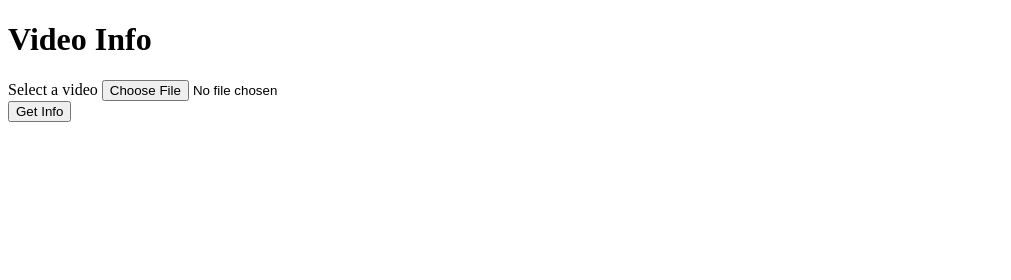
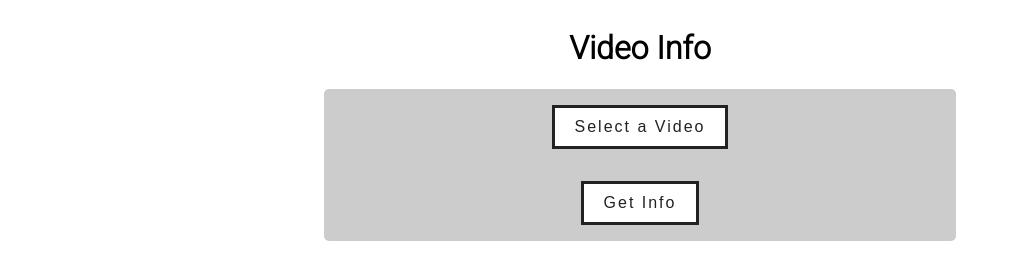
Before and after one commit to sleeplesseditor/ElectronVideoFileInfo, an Electron app: page index.html in a window 1280 px wide. Shown: the whole page, without its empty margins (0-1011 px from the left). Drawn offline with Linux system fonts and the light colour scheme; no server answers.

Commit message:
Initial styling revision

```diff
--- /dev/null
+++ b/index.css
@@ -0,0 +1,110 @@
+body {
+    font-family: 'Roboto';
+}
+
+.video-info-container,
+form,
+.video-info-form {
+    width: 100%;
+    display: flex;
+    justify-content: center;
+    align-items: center;
+    flex-direction: column;
+}
+
+form,
+.video-info-result {
+    background-color: #ccc;
+    width: 50%;
+    border-radius: 5px;
+    color: #eee;
+}
+
+.video-info-hidden {
+    display: none;
+}
+
+.video-info-result {
+    display: flex;
+    justify-content: center;
+    align-items: center;
+    margin: 1rem;
+    flex-direction: column;
+}
+
+.video-info-hidden > h3 {
+    display: none;
+}
+
+.video-info-result > h3 {
+    margin-bottom: 1rem;
+}
+
+label {
+    color: #eee;
+}
+
+.video-info-form-btn,
+.video-input-btn {
+    margin: 1rem 0.5rem;
+    font-family: sans-serif;
+    font-size: 15px;
+
+    text-decoration: none;
+    background: #fff;
+    color: #222;
+    letter-spacing: 2px;
+    border: 3px solid #222;
+    transition: all 0.5s;
+    padding: 10px 20px;
+    font-size: 16px;
+    position: relative;
+    overflow: hidden;
+    display: flex;
+    justify-content: center;
+    align-items: center;
+    cursor: pointer;
+}
+
+.video-info-form-btn:hover,
+.video-input-btn:hover {
+    background-color: #F44336;
+    color:#ffffff;
+}
+
+.video-info-form-btn:before,
+.video-input-btn:before {
+    content: '';
+    background-color: white;
+    position: absolute;
+    left: 0;
+    top: 0;
+    height: 50px;
+    width: 100%;
+    transform: translateX(-100%) rotate(45deg);
+    transition: all 0.5s;
+}
+
+.video-info-form-btn.active,
+.video-input-btn.active {
+    color: #e3e3e3;
+}
+
+.video-info-form-btn:hover::before,
+.video-input-btn:hover::before {
+    transform: translateX(100%) rotate(45deg);
+}
+
+.upload-btn-wrapper {
+    position: relative;
+    overflow: hidden;
+    display: inline-block;
+}
+
+.upload-btn-wrapper input[type=file] {
+    font-size: 100px;
+    position: absolute;
+    left: 0;
+    top: 0;
+    opacity: 0;
+}
--- a/index.html
+++ b/index.html
@@ -10,22 +10,29 @@
         <title>Electron Video Info</title>
         <meta name="description" content="">
         <meta name="viewport" content="width=device-width, initial-scale=1">
+        <link rel="stylesheet" href="./index.css">
+        <link rel="preconnect" href="https://fonts.gstatic.com">
+        <link href="https://fonts.googleapis.com/css2?family=Roboto:wght@300&display=swap" rel="stylesheet">
     </head>
     <body>
         <!--[if lt IE 7]>
             <p class="browsehappy">You are using an <strong>outdated</strong> browser. Please <a href="#">upgrade your browser</a> to improve your experience.</p>
         <![endif]-->
-        <h1>Video Info</h1>
-        <form>
-            <div>
-                <label>Select a video</label>
-                <input type="file" accept="video/*" />
+        <div class="video-info-container">
+            <h1>Video Info</h1>
+            <form>
+                <div class="video-info-form">
+                    <div class="upload-btn-wrapper">
+                        <button class="video-input-btn">Select a Video</button>
+                        <input type="file" name="myfile" />
+                    </div>
+                </div>
+                <button class="video-info-form-btn" type="submit">Get Info</button>
+            </form>
+            <div id="video-info-hidden">
+                <p id="result"></p>
             </div>
-            <button type="submit">Get Info</button>
-        </form>
-
-        <h1 id="result"></h1>
-
+        </div>
         <script>
             const electron = require('electron');
             const { ipcRenderer } = electron;
@@ -33,12 +40,14 @@
             document.querySelector('form').addEventListener('submit', (event) => {
                 event.preventDefault();
                 const { path } = document.querySelector('input').files[0];
+                console.log('PATH', path)
 
                 ipcRenderer.send('video:submit', path);
             });
 
             ipcRenderer.on('video:metadata', (event, duration) => {
-                document.querySelector('#result').innerHTML = `Video is ${duration} seconds`
+                document.getElementById('video-info-hidden').className = "video-info-result";
+                document.querySelector('#result').innerHTML = `Duration: ${duration} seconds`
             });
         </script>
     </body>
```
